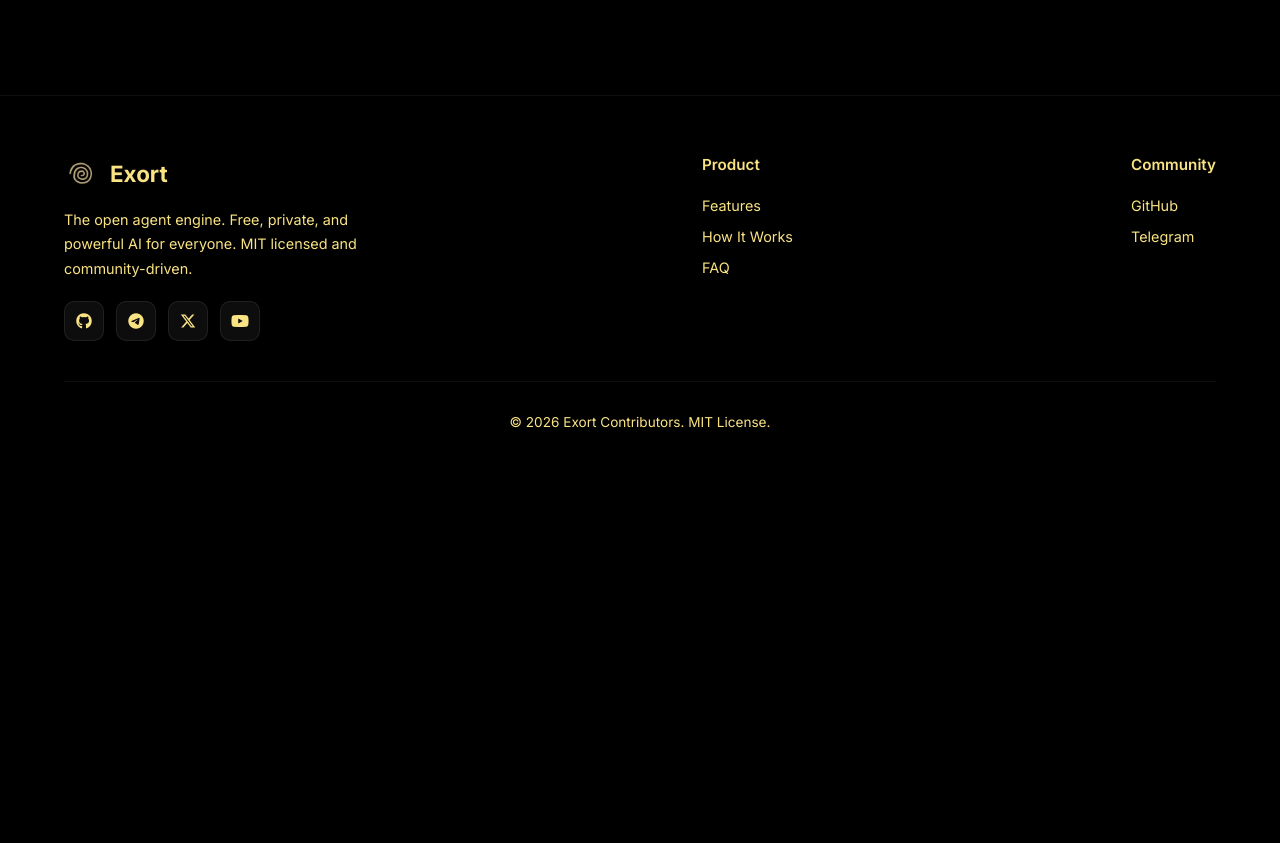
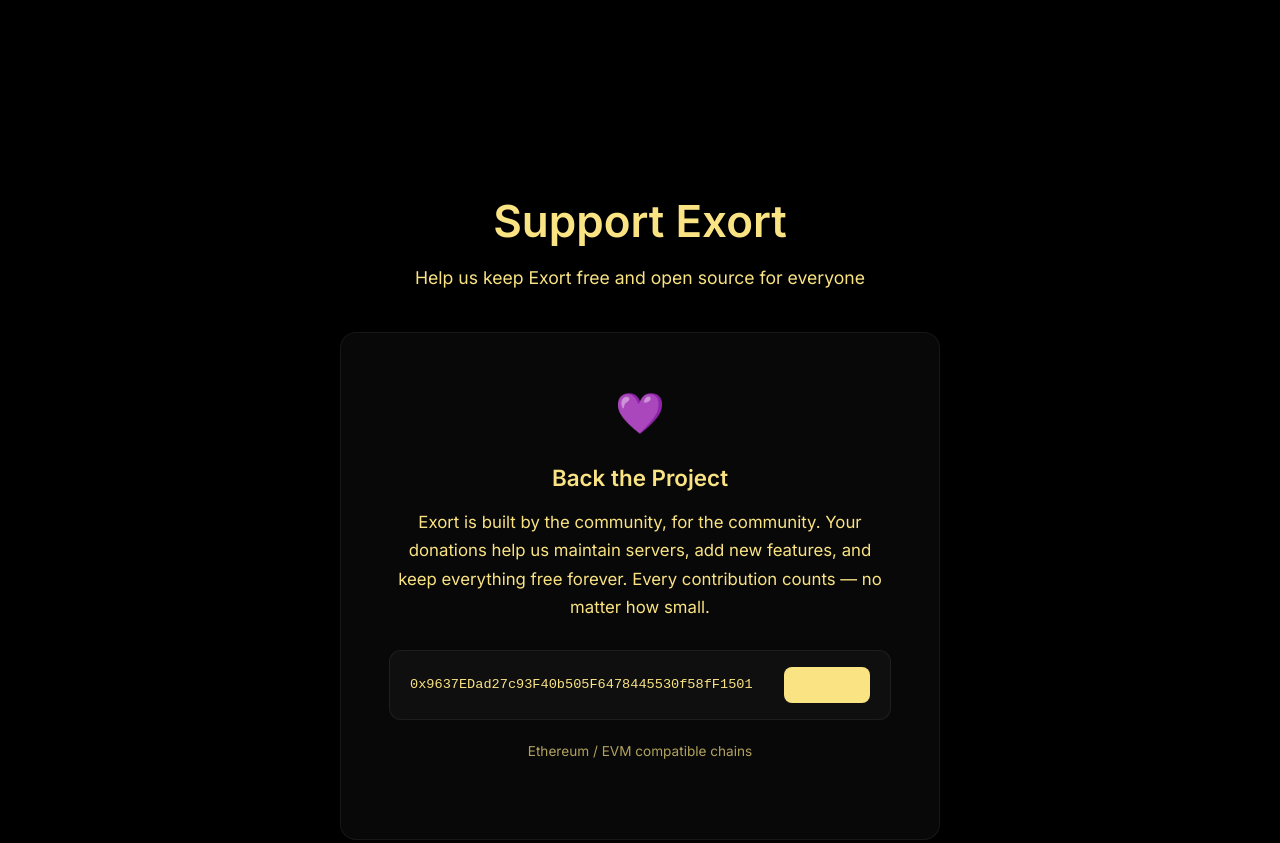
Before and after one commit to askexort/exort, a website: page landing/index.html in a window 1280 px wide. Shown: the part 5956-6799 px from the top of the page. Before the commit the page ends 6430 px from the top, so only its background shows below. Drawn offline with Linux system fonts and the light colour scheme.

Commit message:
Add donate section to landing page

```diff
--- a/landing/index.html
+++ b/landing/index.html
@@ -399,7 +399,18 @@ h1,h2,h3,h4,h5,h6{line-height:1.2;font-weight:600}
 .faq-card.open .faq-arrow{transform:rotate(180deg);color:#F9E383}
 .faq-card.open{border-color:rgba(99,102,241,0.3);background:rgba(99,102,241,0.03)}
 .faq-body p{padding:0 24px 20px 80px;color:var(--text-secondary);font-size:0.95rem;line-height:1.7}
-.faq-body code{background:rgba(99,102,241,0.15);color:#F9E383;padding:2px 8px;border-radius:6px;font-size:0.85rem}
+.faq-body code{background:rgba(99,102,241,0.15);color:#a78bfa;padding:2px 8px;border-radius:6px;font-size:0.85rem}
+
+/* ---- DONATE ---- */
+.donate{padding:100px 0}
+.donate .section-title{margin-bottom:40px}
+.donate-card{background:var(--card-bg);border:1px solid var(--card-border);border-radius:var(--radius);padding:48px;max-width:600px;margin:0 auto;text-align:center}
+.donate-card .donate-icon{font-size:2.5rem;margin-bottom:20px}
+.donate-card h3{font-size:1.4rem;color:#F9E383;margin-bottom:16px}
+.donate-card p{color:#F9E383;font-size:1.05rem;margin-bottom:28px;line-height:1.7}
+.wallet-box{background:rgba(255,255,255,0.03);border:1px solid var(--card-border);border-radius:12px;padding:16px 20px;display:flex;align-items:center;justify-content:space-between;gap:12px;margin-bottom:20px}
+.wallet-addr{font-family:'Courier New',monospace;font-size:.85rem;color:#F9E383;word-break:break-all;text-align:left;flex:1}
+.copy-btn{padding:10px 18px;background:var(--grad);border:none;border-radius:8px;color:#F9E383;font-weight:600;font-size:.85rem;cursor:pointer;white-space:nowrap;font-family:inherit;transition:opacity .2s}
 
 </style>
     <link rel="icon" href="favicon.jpg" type="image/jpeg">
@@ -793,6 +804,26 @@ h1,h2,h3,h4,h5,h6{line-height:1.2;font-weight:600}
   </div>
 </section>
 
+<!-- DONATE -->
+<section class="donate" id="donate">
+  <div class="container">
+    <div class="section-title">
+      <h2>Support <span class="gradient-text">Exort</span></h2>
+      <p>Help us keep Exort free and open source for everyone</p>
+    </div>
+    <div class="donate-card">
+      <div class="donate-icon">💜</div>
+      <h3>Back the Project</h3>
+      <p>Exort is built by the community, for the community. Your donations help us maintain servers, add new features, and keep everything free forever. Every contribution counts — no matter how small.</p>
+      <div class="wallet-box">
+        <span class="wallet-addr" id="walletAddr">0x9637EDad27c93F40b505F6478445530f58fF1501</span>
+        <button class="copy-btn" id="copyBtn" onclick="copyWallet()"><i class="fas fa-copy"></i> Copy</button>
+      </div>
+      <p style="font-size:.85rem;opacity:.7">Ethereum / EVM compatible chains</p>
+    </div>
+  </div>
+</section>
+
 <!-- FOOTER -->
 <footer class="footer">
   <div class="container">
```
